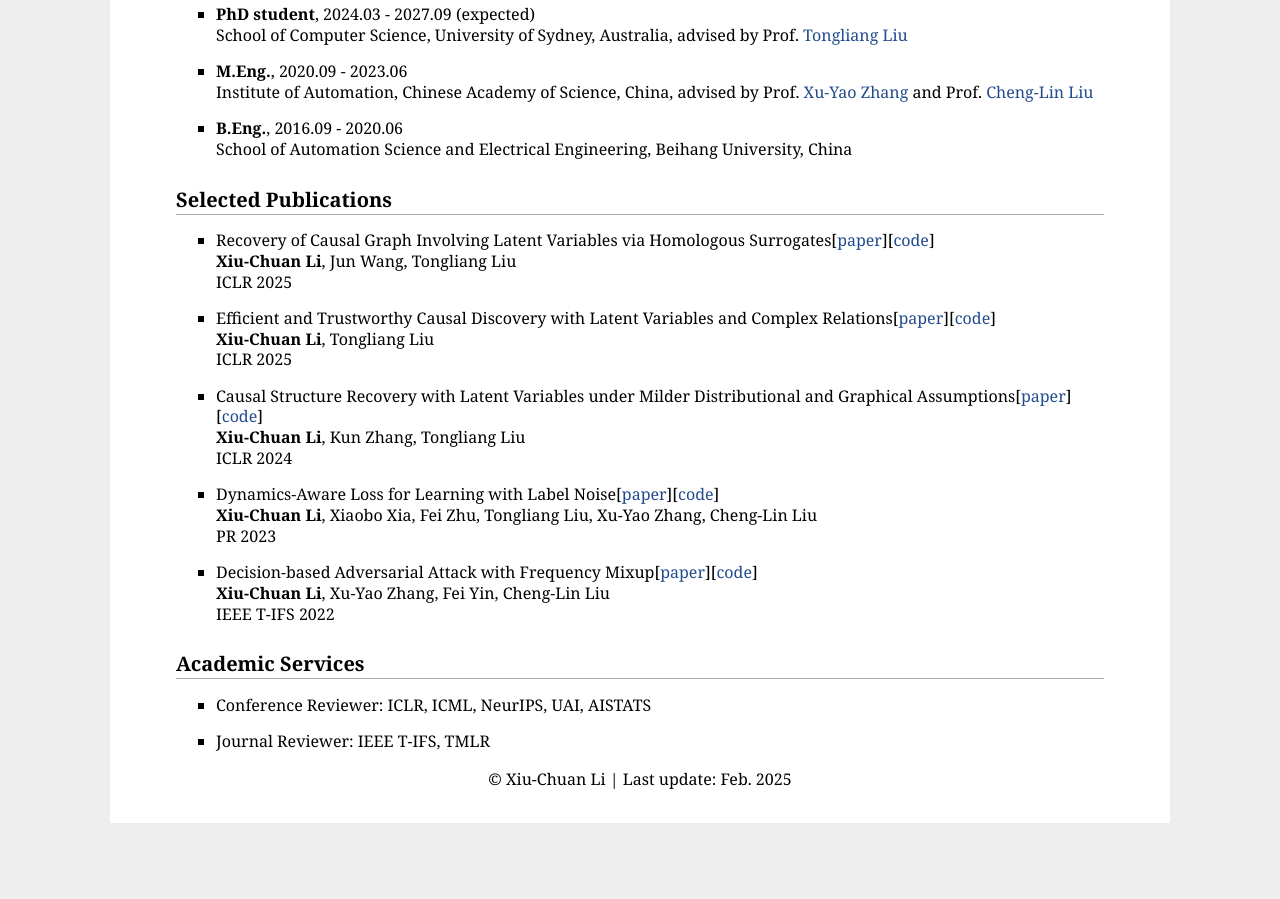
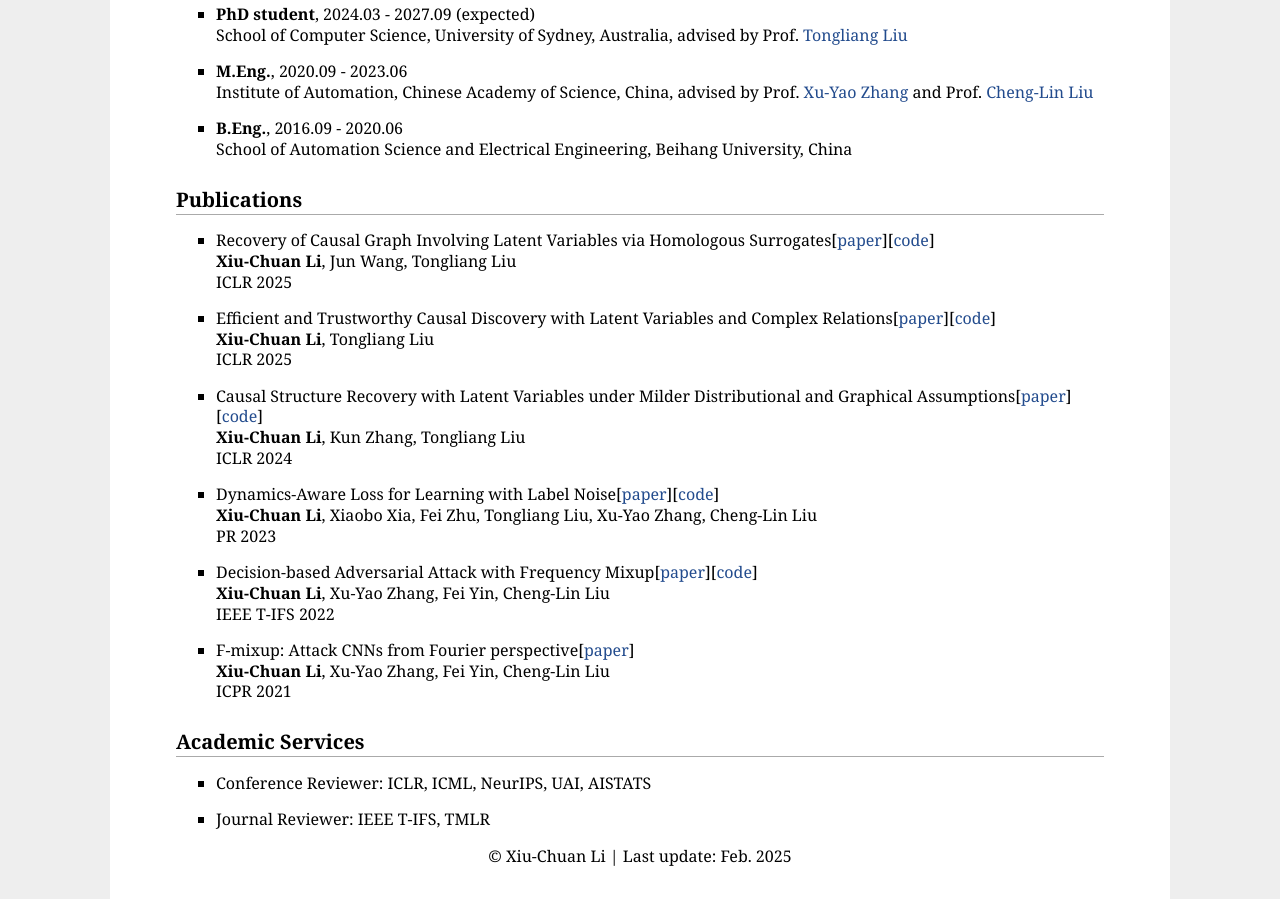
Before and after one commit to XiuchuanLi/xiuchuanli.github.io, a plain HTML site: page index.html in a window 1280 px wide. Shown: the part 541-1440 px from the top of the page. Before the commit the page ends 1394 px from the top, so only its background shows below. Drawn offline with Linux system fonts and the light colour scheme.

Commit message:
Update index.html

```diff
--- a/index.html
+++ b/index.html
@@ -80,7 +80,7 @@
    </li>
 </ul>
 
-<h2>Selected Publications</h2>
+<h2>Publications</h2>
 
 <ul>
     <li><p>
@@ -108,6 +108,11 @@
         <b>Xiu-Chuan Li</b>, Xu-Yao Zhang, Fei Yin, Cheng-Lin Liu<br>
         IEEE T-IFS 2022<br>
     </p></li>
+    <li><p>
+        F-mixup: Attack CNNs from Fourier perspective[<A HREF="https://ieeexplore.ieee.org/document/9727149">paper</A>]<br>
+        <b>Xiu-Chuan Li</b>, Xu-Yao Zhang, Fei Yin, Cheng-Lin Liu<br>
+        ICPR 2021<br>
+    </p></li>
 </ul>
 
 
```
